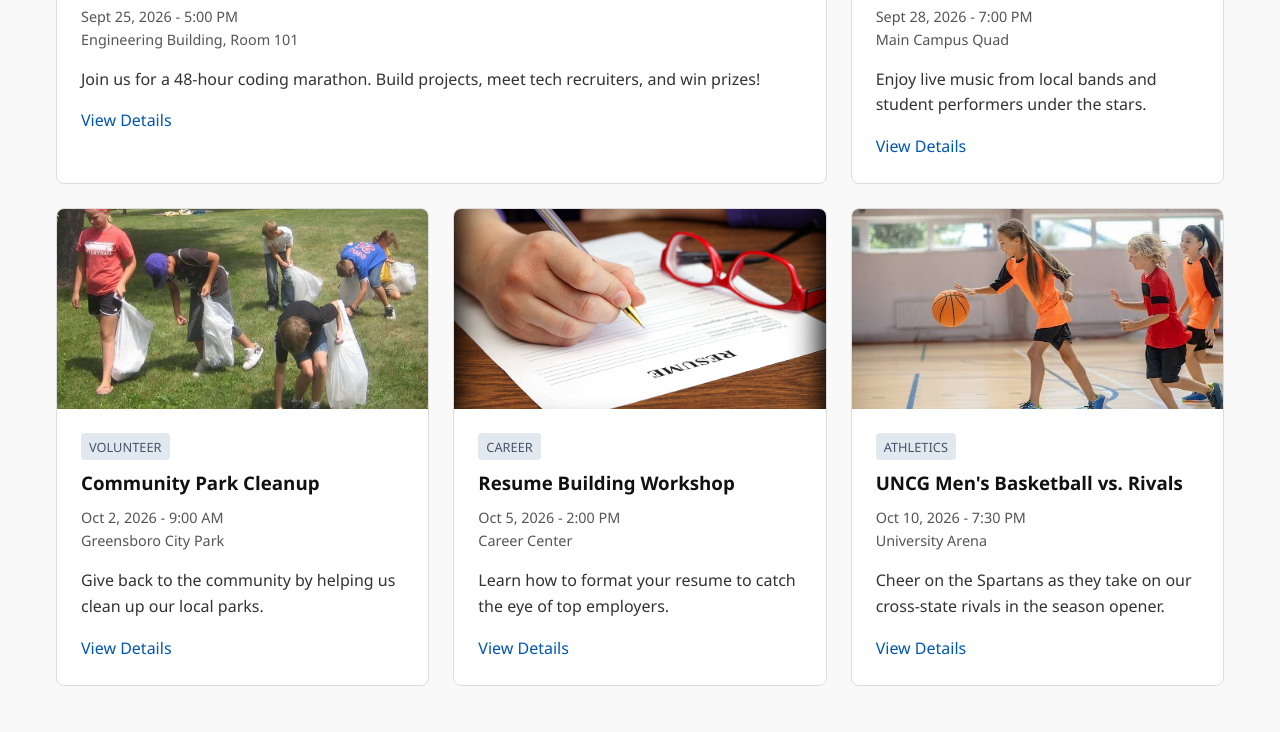
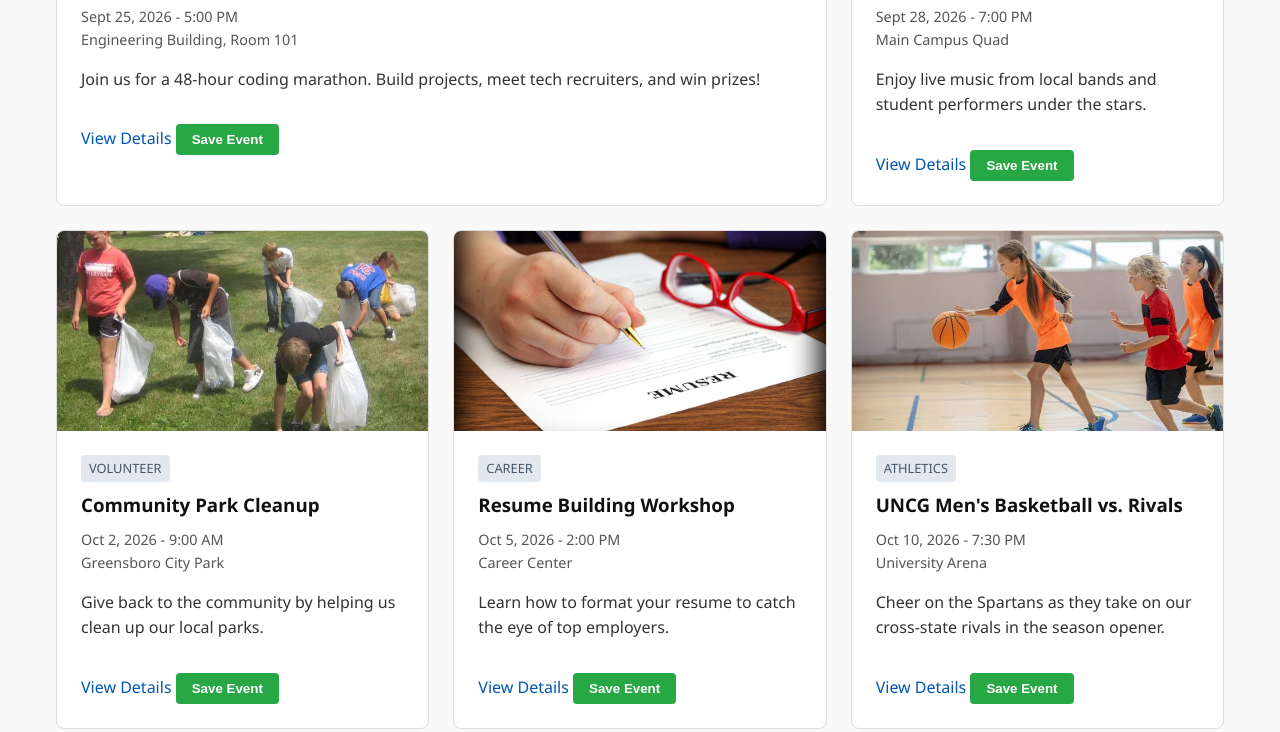
Before and after one commit to Dixonsad/dixonsad_assignment2_layouts, a plain HTML site: page index.html in a window 1280 px wide. Shown: the part 1361-2093 px from the top of the page. Drawn offline with Linux system fonts and the light colour scheme.

Commit message:
Linked js script file correctly

```diff
--- a/index.html
+++ b/index.html
@@ -5,6 +5,7 @@
     <meta name="viewport" content="width=device-width, initial-scale=1.0">
     <title>University of North Carolina At Greensboro Event Guide</title>
     <link rel="stylesheet" href="css/styles.css">
+    <script src="js/scripts.js" defer></script> <!-- THIS IS THE MISSING LINE -->
 </head>
 <body>
     <header class="site-header">
```
